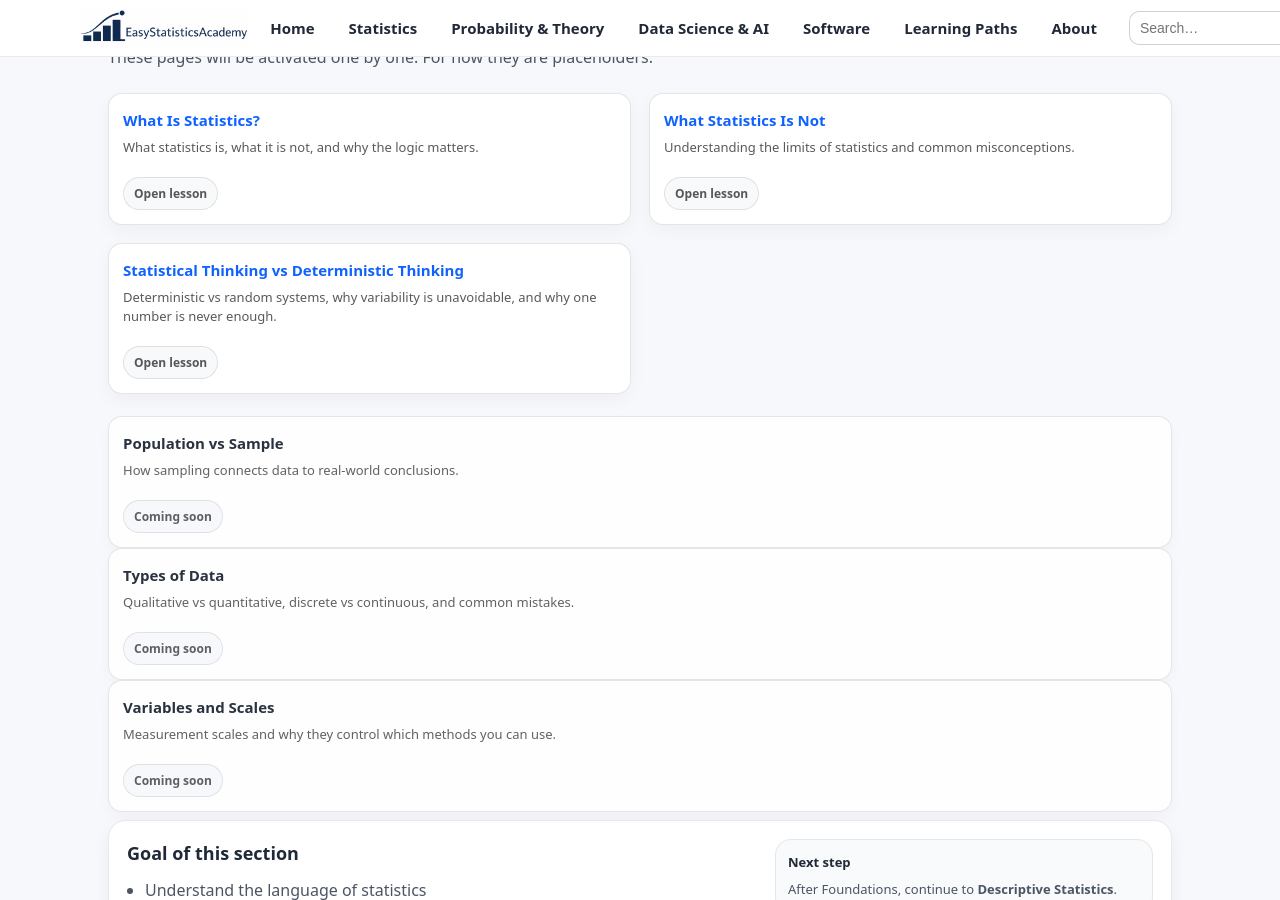
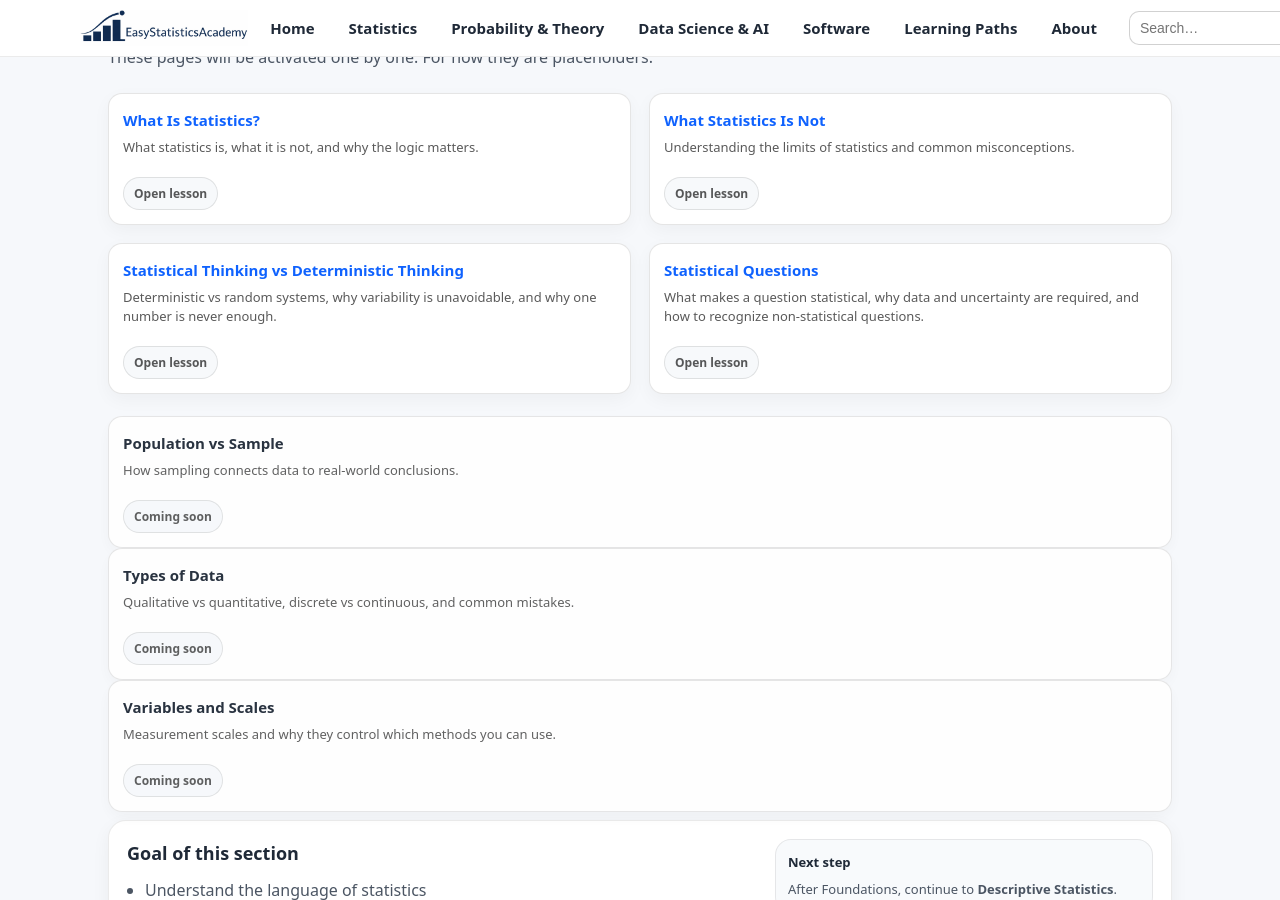
Before and after one commit to ammar-homaida-statistics/easystatisticsacademy, a Jekyll site: the page built from foundations/index.md, in a window 1280 px wide and 900 px high, scrolled down 468 px. Built offline with Jekyll 4.4.1, drawn with Linux system fonts in a browser that asks for light colours; our own code applies the rules of GitHub Pages for plain Markdown files.

Commit message:
add new card

```diff
--- a/foundations/index.md
+++ b/foundations/index.md
@@ -93,6 +93,21 @@ sidebar: true
   <p>Deterministic vs random systems, why variability is unavoidable, and why one number is never enough.</p>
   <a class="pill" href="/foundations/statistical-thinking-vs-deterministic-thinking/">Open lesson</a>
 </div>
+
+<div class="card lesson-card">
+  <h3>
+    <a href="/foundations/statistical-questions/">
+      Statistical Questions
+    </a>
+  </h3>
+  <p>
+    What makes a question statistical, why data and uncertainty are required,
+    and how to recognize non-statistical questions.
+  </p>
+  <a class="pill" href="/foundations/statistical-questions/">
+    Open lesson
+  </a>
+</div>
 </div>
 
     <div class="card lesson-card is-soon">
```
